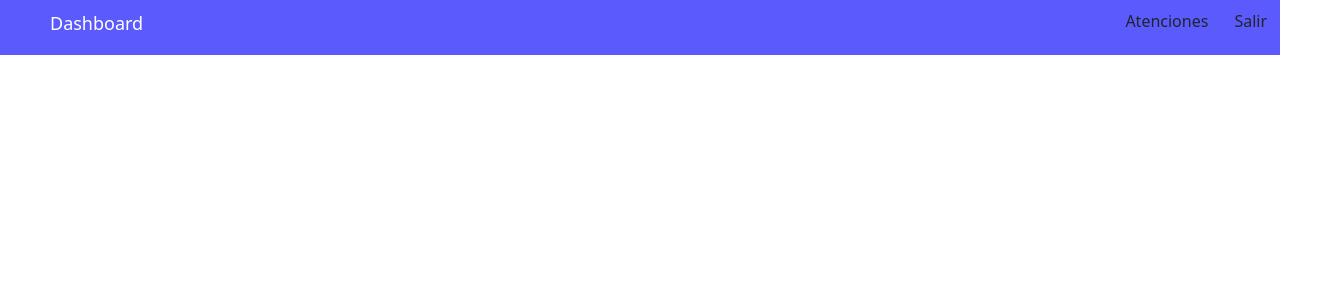
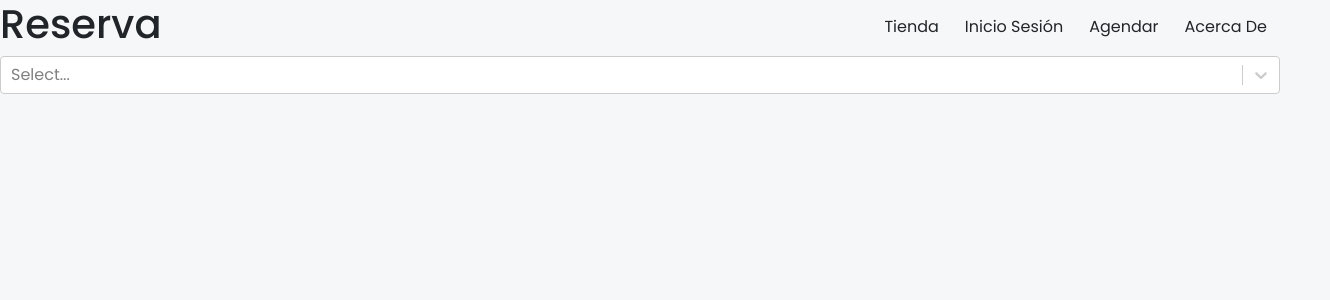
Before and after one commit to barbar4bm/frontend-c19-pets, a React (Create React App) app in the folder frontend/: page /agenda-vet in a window 1280 px wide. Shown: the top 300 px of the page, 1330 px wide, since content can reach past the window. Built offline with nearby package versions, Linux system fonts and the light colour scheme; no server answers.

Commit message:
Desplegable de vet para form

```diff
--- a/frontend/package.json
+++ b/frontend/package.json
@@ -9,12 +9,14 @@
     "@testing-library/jest-dom": "^5.16.5",
     "@testing-library/react": "^13.4.0",
     "@testing-library/user-event": "^13.5.0",
+    "axios": "^1.1.2",
     "express": "^4.18.1",
     "nodemon": "^2.0.20",
     "react": "^18.2.0",
     "react-dom": "^18.2.0",
     "react-router-dom": "^6.4.0",
     "react-scripts": "5.0.1",
+    "react-select": "^5.4.0",
     "web-vitals": "^2.1.4"
   },
   "scripts": {
--- a/frontend/src/App.js
+++ b/frontend/src/App.js
@@ -1,26 +1,28 @@
 
-//import { BrowserRouter, Routes, Route } from "react-router-dom";
+import { BrowserRouter, Routes, Route } from "react-router-dom";
 
-//import { PantallaSesion } from "./pages/InicioSesion/PantallaSesion.js";
-//import { PantallaInicio } from "./pages/Pantalla/PantallaInicio.js";
-//import {ComercePage} from "./pages/commerce/pages/ComercePage"
-//import { AboutUs } from "./pages/aboutUs/index.jsx";
+import { PantallaSesion } from "./pages/InicioSesion/PantallaSesion.js";
+import { PantallaInicio } from "./pages/Pantalla/PantallaInicio.js";
+import {ComercePage} from "./pages/commerce/pages/ComercePage"
+import { AboutUs } from "./pages/aboutUs/index.jsx";
 import {UsuarioInterfaz} from './pages/UsuarioInterfaz/UsuarioInterfaz';
+import {ReservaVet} from "./pages/reservaVet/ReservaVet"
 function App() {
   return (
     <div>
-     {/*<BrowserRouter>
+     <BrowserRouter>
 
         <Routes>
           <Route path="/" element={<PantallaInicio />} />
           <Route path="/login" element={<PantallaSesion />} />
           <Route path="/store" element={<ComercePage />} />
           <Route path="/about-us" element={<AboutUs />} />
+          <Route path="/interfaz-usuario" element={<UsuarioInterfaz/>} />
+          <Route path="/agenda-vet" element={<ReservaVet />} />
         </Routes>
       </BrowserRouter>
-  */}
 
-    <UsuarioInterfaz/>
+
     </div>
   );
 
--- /dev/null
+++ b/frontend/src/components/FormReservaVet/FormReservaVet.js
@@ -0,0 +1,22 @@
+import React, { useState } from 'react';
+import AsyncSelect from 'react-select/async';
+import axios from 'axios';
+
+export const FormReservaVet = () => {
+    const [selectedOption, setSelectedOption] = useState(null);
+    const loadOptions = async () => await axios.get("http://localhost:3001/api/Vet").then((res) => {
+        return res.data.map((i) => ({ value: i.nombre, label: i.nombre }));
+    })
+
+    return (
+        <div className="FormVet">
+            <AsyncSelect
+                defaultOptions={true}
+                defaultValue={selectedOption}
+                onChange={setSelectedOption}
+                loadOptions={loadOptions}
+            />
+        </div>
+    );
+
+}
--- /dev/null
+++ b/frontend/src/pages/reservaVet/ReservaVet.js
@@ -0,0 +1,13 @@
+import React from 'react'
+import { Barra } from '../../components/barra/barra'
+import { FormReservaVet } from '../../components/FormReservaVet/FormReservaVet'
+
+export const ReservaVet = () => {
+  return (
+    <div>
+        <Barra />
+        <h1>Reserva</h1>
+        <FormReservaVet />
+    </div>
+  )
+}
```
